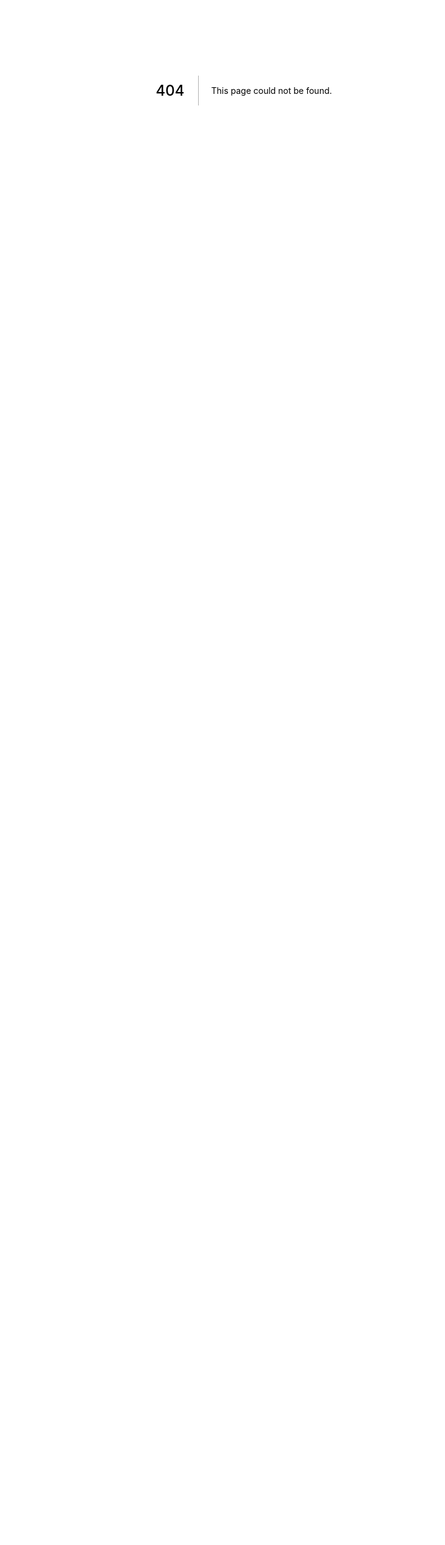
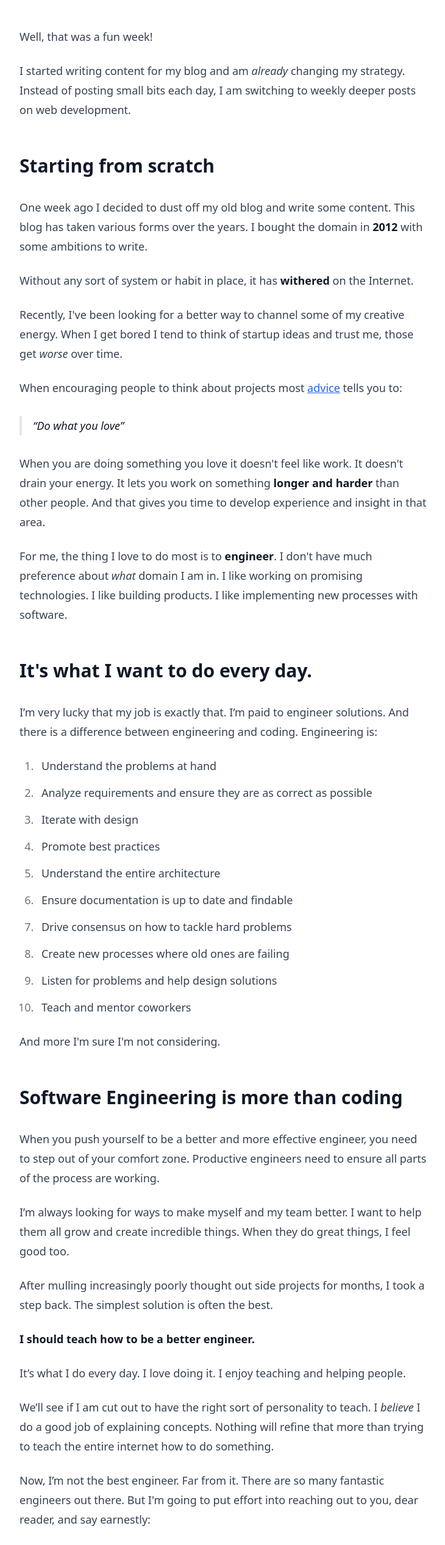
Before and after one commit to ethanmick/ethanmick.com, a Next.js app: page /posts/my-exciting-first-week in a window 1280 px wide. Before the commit this address had no page. Shown: the part 252-2786 px from the top of the page at 61% size, without its empty margins (240-970 px from the left). Before the commit the page ends 800 px from the top, so only its background shows below. Built offline with nearby package versions, Linux system fonts and the light colour scheme.

Commit message:
Post my-exciting-first-week (#49)

```diff
--- a/components/post.tsx
+++ b/components/post.tsx
@@ -19,7 +19,7 @@ export const Post = ({ children, title }: PostProps) => (
   <>
     <Header />
     <main className="container prose mx-auto max-w-3xl px-4 pt-16 lg:prose-lg">
-      <article className="prose mb-40 lg:prose-lg">
+      <article className="prose mb-40 prose-a:text-blue-600 lg:prose-lg">
         <MDXProvider components={components}>
           <h1 className="text-center">
             <Widont>{title}</Widont>
--- /dev/null
+++ b/pages/posts/my-exciting-first-week.mdx
@@ -0,0 +1,143 @@
+import { Post } from '../../components/post'
+
+export const meta = {
+  type: 'POST',
+  title: 'Hello, welcome to the internet, and my exciting first week',
+  author: 'Ethan Mick',
+  slug: 'my-exciting-first-week',
+  excerpt:
+    'One week ago I decided to dust off my old blog and write some content. My first week has taught me a lot already. I am switching to less frequent and deeper posts.',
+  createdAt: '2022-02-05T12:00:00.000Z',
+}
+
+export default ({ children }) => <Post {...meta}>{children}</Post>
+
+Well, that was a fun week!
+
+I started writing content for my blog and am _already_ changing my strategy.
+Instead of posting small bits each day, I am switching to weekly deeper posts on
+web development.
+
+## Starting from scratch
+
+One week ago I decided to dust off my old blog and write some content. This blog
+has taken various forms over the years. I bought the domain in **2012** with
+some ambitions to write.
+
+Without any sort of system or habit in place, it has **withered** on the
+Internet.
+
+Recently, I've been looking for a better way to channel some of my creative
+energy. When I get bored I tend to think of startup ideas and trust me, those
+get _worse_ over time.
+
+When encouraging people to think about projects most
+[advice](http://www.paulgraham.com/love.html) tells you to:
+
+> Do what you love
+
+When you are doing something you love it doesn't feel like work. It doesn't
+drain your energy. It lets you work on something **longer and harder** than
+other people. And that gives you time to develop experience and insight in that
+area.
+
+For me, the thing I love to do most is to **engineer**. I don't have much
+preference about _what_ domain I am in. I like working on promising
+technologies. I like building products. I like implementing new processes with
+software.
+
+## **It's what I want to do every day.**
+
+I’m very lucky that my job is exactly that. I’m paid to engineer solutions. And
+there is a difference between engineering and coding. Engineering is:
+
+1. Understand the problems at hand
+2. Analyze requirements and ensure they are as correct as possible
+3. Iterate with design
+4. Promote best practices
+5. Understand the entire architecture
+6. Ensure documentation is up to date and findable
+7. Drive consensus on how to tackle hard problems
+8. Create new processes where old ones are failing
+9. Listen for problems and help design solutions
+10. Teach and mentor coworkers
+
+And more I'm sure I'm not considering.
+
+## Software **Engineering is more than coding**
+
+When you push yourself to be a better and more effective engineer, you need to
+step out of your comfort zone. Productive engineers need to ensure all parts of
+the process are working.
+
+I’m always looking for ways to make myself and my team better. I want to help
+them all grow and create incredible things. When they do great things, I feel
+good too.
+
+After mulling increasingly poorly thought out side projects for months, I took a
+step back. The simplest solution is often the best.
+
+**I should teach how to be a better engineer.**
+
+It’s what I do every day. I love doing it. I enjoy teaching and helping people.
+
+We’ll see if I am cut out to have the right sort of personality to teach. I
+_believe_ I do a good job of explaining concepts. Nothing will refine that more
+than trying to teach the entire internet how to do something.
+
+Now, I’m not the best engineer. Far from it. There are so many fantastic
+engineers out there. But I'm going to put effort into reaching out to you, dear
+reader, and say earnestly:
+
+### I want you to do great things.
+
+I'm rooting for you. I want to help you frame requirements, design good
+products, and ship great code. The more you win, the more I win.
+
+To start, I’m going to focus on **frontend software engineering**.
+
+It’s a fantastic place to be right now. There are amazing technologies to build
+games, desktop apps, APIs, and more. It’s a huge area with lots of
+opportunities.
+
+I’m going to keep things **product** focused. At the end of the day, I want to
+help you _build_ things.
+
+I would love nothing more to help engineers be better and watch them create
+great products.
+
+Anytime you launch something, shoot me an [email](mailto:ethan@ethanmick.com) or
+[tweet](https://twitter.com/Ethan_Mick). I’d love to see what you did. Nothing
+is too big or small. 🙂
+
+## Site Goals
+
+This is fun and exciting because I’m starting from zero. This blog has almost no
+traffic. I have 164 followers on Twitter; most of them are bots.
+
+**I have no channels of promotion.**
+
+You can follow along to be a better engineer and take a journey with me to learn
+how to build an online audience.
+
+Each week, I will update how the week has gone with a quick update. This will
+keep me accountable and also reflect on how different strategies work.
+
+<img src="/images/fathom-week-1.png" alt="Website analytics for week 1." />
+
+My first big goal is to get to: **10** unique views per day.
+
+I’m working to get a baseline of readers coming to the blog. This will require
+writing content that is useful for longer periods, and getting more of it out
+there. Writing consistently is the most important thing to get right.
+
+## Subscribe to join the journey
+
+If you would like to join me on this journey, please sign up for the weekly
+email! I am focusing on web development and engineering practices to help you be
+more effective. I currently am planning on releasing a weekly article.
+
+All feedback is appreciated! Shoot me a [tweet](https://twitter.com/ethan_mick)
+or [email](mailto:ethan@ethanmick.com).
+
+See you around!
```
Also changed, not shown: public/images/fathom-week-1.png (added).
